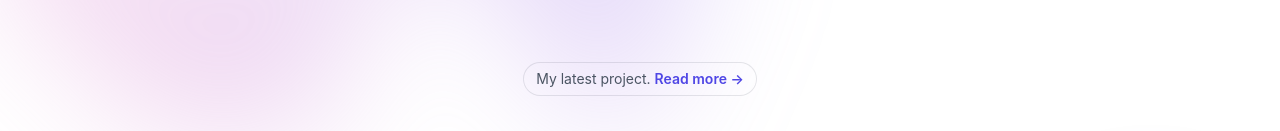
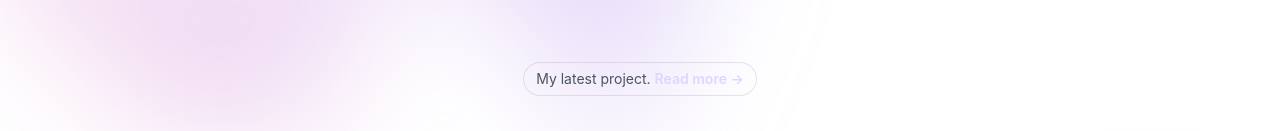
Before and after one commit to mw-171/web-portfolio, a Next.js app: page /index1 in a window 1280 px wide. Shown: the part 217-348 px from the top of the page. Built offline with nearby package versions, Linux system fonts and the light colour scheme.

Commit message:
change accent colour

```diff
--- a/src/components/Link.tsx
+++ b/src/components/Link.tsx
@@ -16,7 +16,7 @@ const Link: React.FC<LinkProps> = ({
       href={href}
       target="_blank"
       rel="noopener noreferrer"
-      className={`border-b-2 border-gray-300 hover:text-indigo-700 hover:border-indigo-500 ${className}`.trim()}
+      className={`border-b-2 border-gray-300 hover:text-violet-300 hover:border-violet-300 ${className}`.trim()}
       {...props}
     >
       {children}
--- a/src/pages/index1.tsx
+++ b/src/pages/index1.tsx
@@ -147,7 +147,7 @@ export default function Home() {
                 My latest project.{" "}
                 <a
                   href="/projects"
-                  className="font-semibold text-indigo-600 hover:text-indigo-700"
+                  className="font-semibold text-violet-200 hover:text-violet-300"
                 >
                   <span className="absolute inset-0" aria-hidden="true" />
                   Read more <span aria-hidden="true">&rarr;</span>
```
